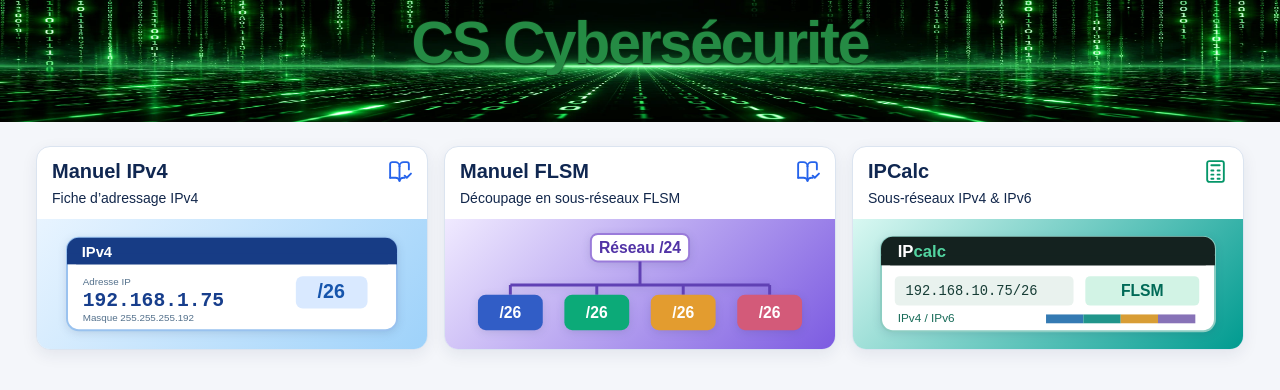
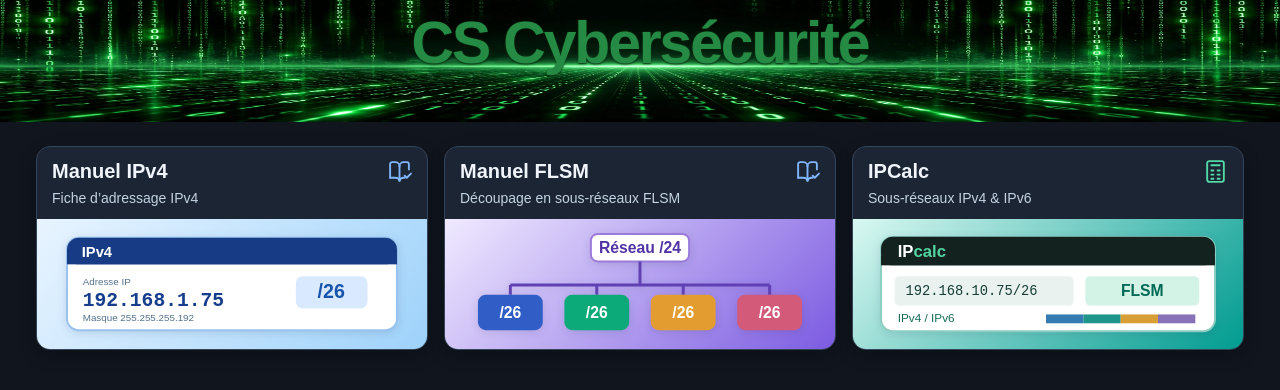
Before and after one commit to cscybersecurite/cscybersecurite.github.io, a plain HTML site: page index.html in a window 1280 px wide. Drawn offline with Linux system fonts and the dark colour scheme.

Commit message:
Adapter automatiquement le portail CS aux thèmes clair et sombre

```diff
--- a/index.html
+++ b/index.html
@@ -113,6 +113,18 @@
     @media (max-width:1199px) { main { max-width:830px; } .ressources { grid-template-columns:repeat(2,minmax(0,1fr)); } }
     @media (max-width:719px) { main { max-width:480px; margin:16px auto; padding:0 12px; } .ressources { grid-template-columns:1fr; gap:12px; } .ressource .contenu { padding:11px 14px 10px; } .ressource h3 { font-size:19px; } .ressource .visuel { height:112px; padding:8px 12px; } }
     @media (max-width:360px) { .ressource .visuel { height:100px; } }
+    /* Adaptation automatique au thème clair ou sombre du navigateur */
+    :root { color-scheme: light dark; }
+    @media (prefers-color-scheme: dark) {
+      body { background:#10151e; color:#e5edf7; }
+      .ressource { background:#1b2533; color:#e2ebf7; border-color:#344459; box-shadow:0 5px 16px rgba(0,0,0,.25); }
+      .ressource:hover,.ressource:focus-visible { box-shadow:0 10px 24px rgba(0,0,0,.4); }
+      .ressource h3 { color:#f0f5fc; }
+      .ressource p { color:#c4d2e3; }
+      .ressource:focus-visible { outline-color:#80b6ff; }
+      .ressource .picto-type { stroke:#80b6ff; }
+      .ressource.ipcalc .picto-type { stroke:#53d8a7; }
+    }
     @media(prefers-reduced-motion:reduce){.ressource{transition:none}}
 
 
```
